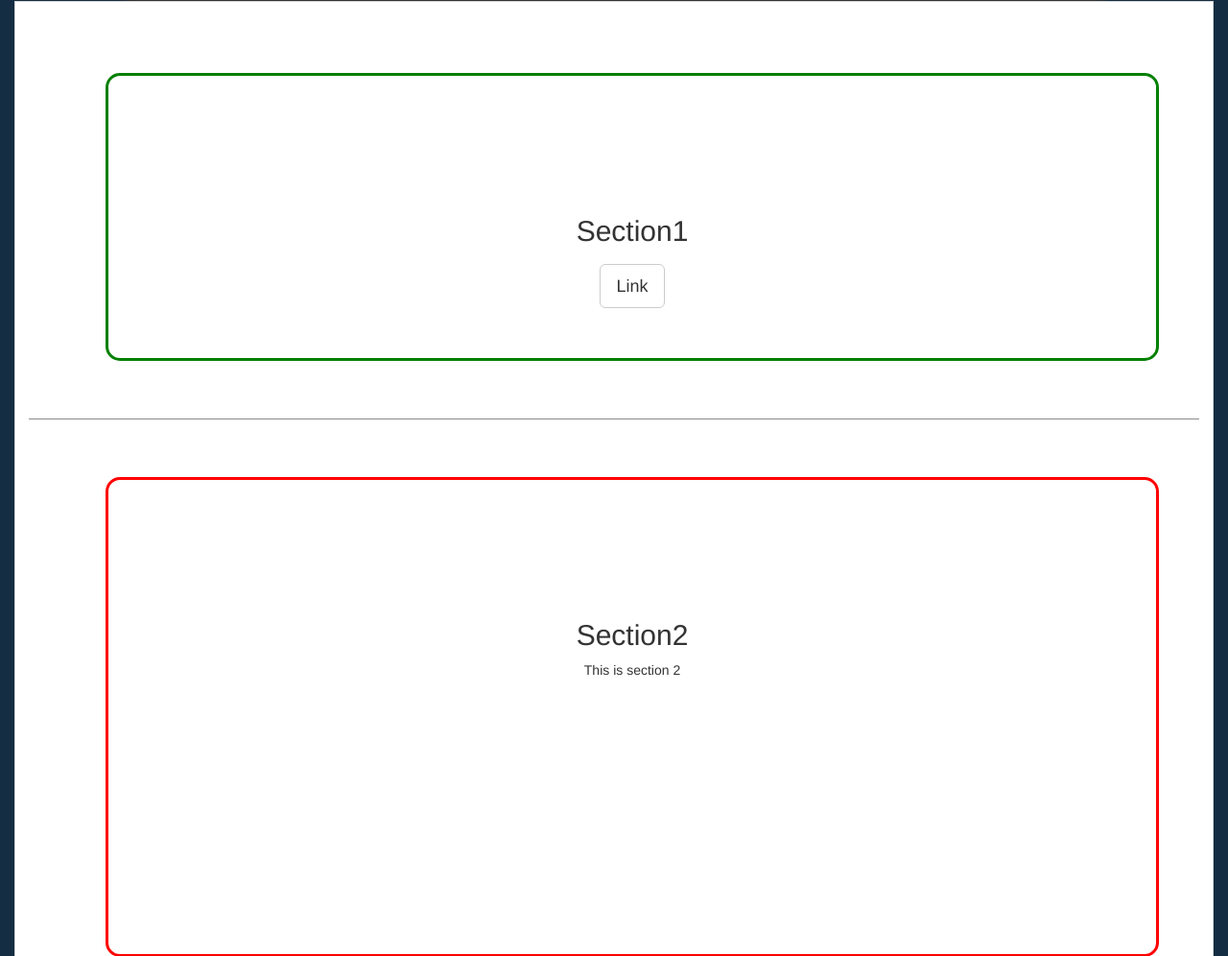
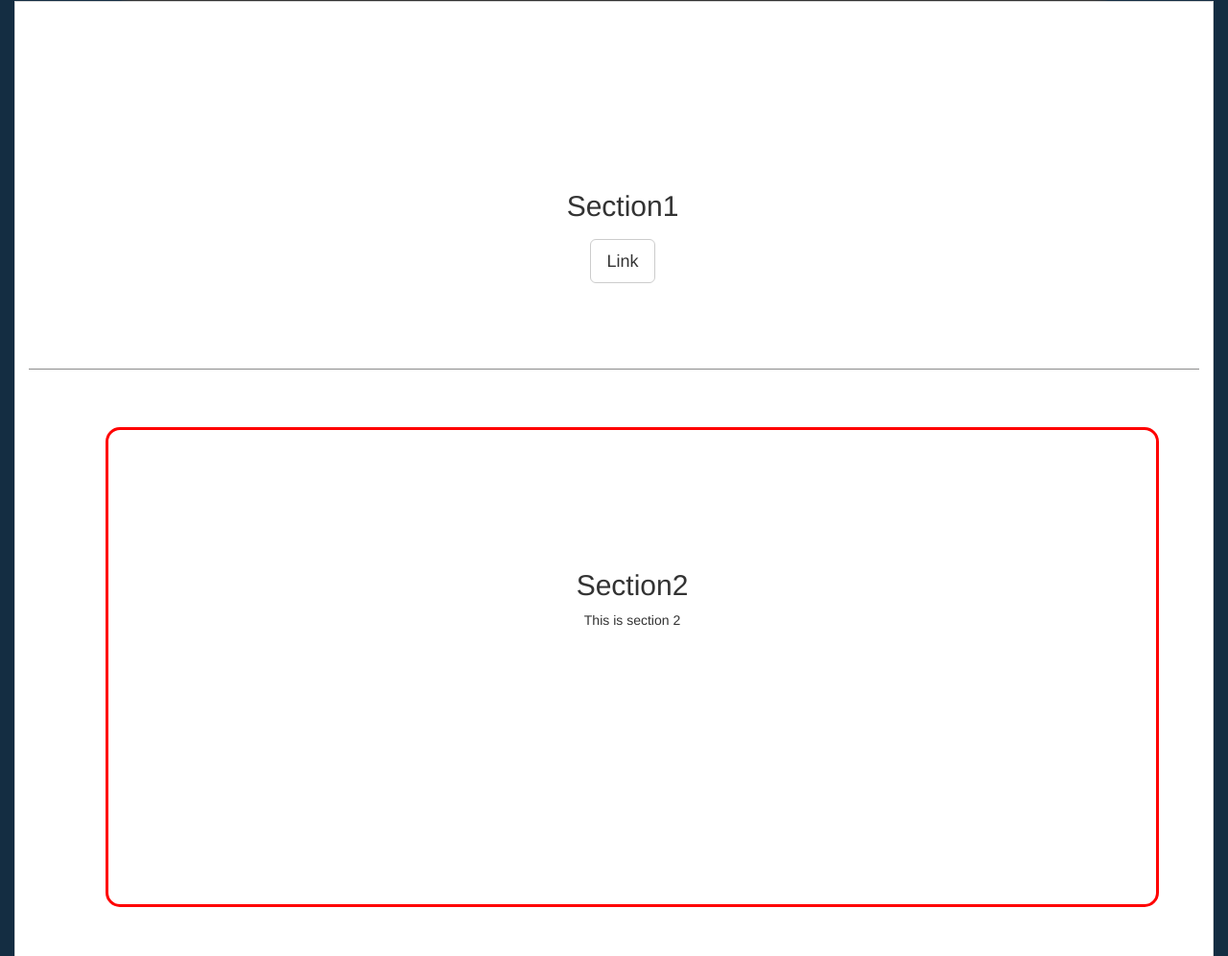
Before and after one commit to rubyrails009/project, a PHP site: page / in a window 1280 px wide. Shown: the part 573-1569 px from the top of the page at 96% size. Run offline with PHP 8.4, Linux system fonts and the light colour scheme; some libraries are stand-ins or nearby versions.

Commit message:
change about setting

```diff
--- a/css/portfolio.css
+++ b/css/portfolio.css
@@ -55,11 +55,11 @@ hr {
 
 #about {
     width: 90%;
-    height: 300px;
-    border: 3px solid green;
-    padding: 125px;
-    margin: 60px 80px 60px 80px;
-    border-radius: 15px;
+    height: 18.75em;
+    border: .1875 solid green;
+    padding: 7.8125em;
+    margin: 3.75em 5em;
+    border-radius: .9375em;
 }
 
 #portfolio {
```
